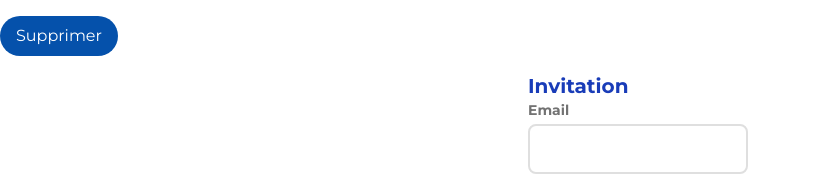
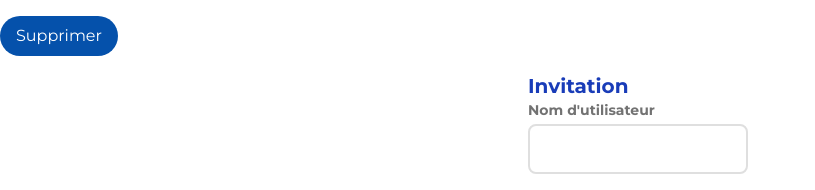
Before and after one commit to TheGamerFarmer/Well-Comm, a Next.js app in the folder site-web/: page /PopSupr in a window 1280 px wide. Shown: the top 190 px of the page, without its empty margins (0-815 px from the left). Built offline with nearby package versions, Linux system fonts and the light colour scheme.

Commit message:
Invitation avec le nom d'utilisateur

```diff
--- a/site-web/app/PopSupr/page.tsx
+++ b/site-web/app/PopSupr/page.tsx
@@ -51,7 +51,7 @@ export default function PopSupr() {
             <div className="flex justify-center items-center flex-col gap-y-4">
                 <form>
                     <label className="flex font-bold text-blue-800 text-xl font-bold text-left text-[#727272]">Invitation</label>
-                    <label className="flex font-montserrat text-sm font-bold text-left text-[#727272]">Email</label>
+                    <label className="flex font-montserrat text-sm font-bold text-left text-[#727272]">Nom d'utilisateur</label>
                     <input className="h-[50px] self-stretch flex flex flex-row justify-between items-start py-[14px] ph-4 rounded-lg border #dfdfdf border-solid bg-[#fff]h-10 rounded-lg border-2 border-[#dfdfdf] mb-4 mt-1 p-3 text-black" type="text"/>
                     <label className="flex font-montserrat text-sm font-bold text-left text-[#727272]">Message</label>
                     <textarea className="h-[100px] w-full mb-2 self-stretch flex flex flex-row justify-between items-start py-[14px] ph-4 rounded-lg border #dfdfdf border-solid bg-[#fff]h-10 rounded-lg border-2 border-[#dfdfdf] mb-4 mt-1 p-3 text-black"></textarea>
```
